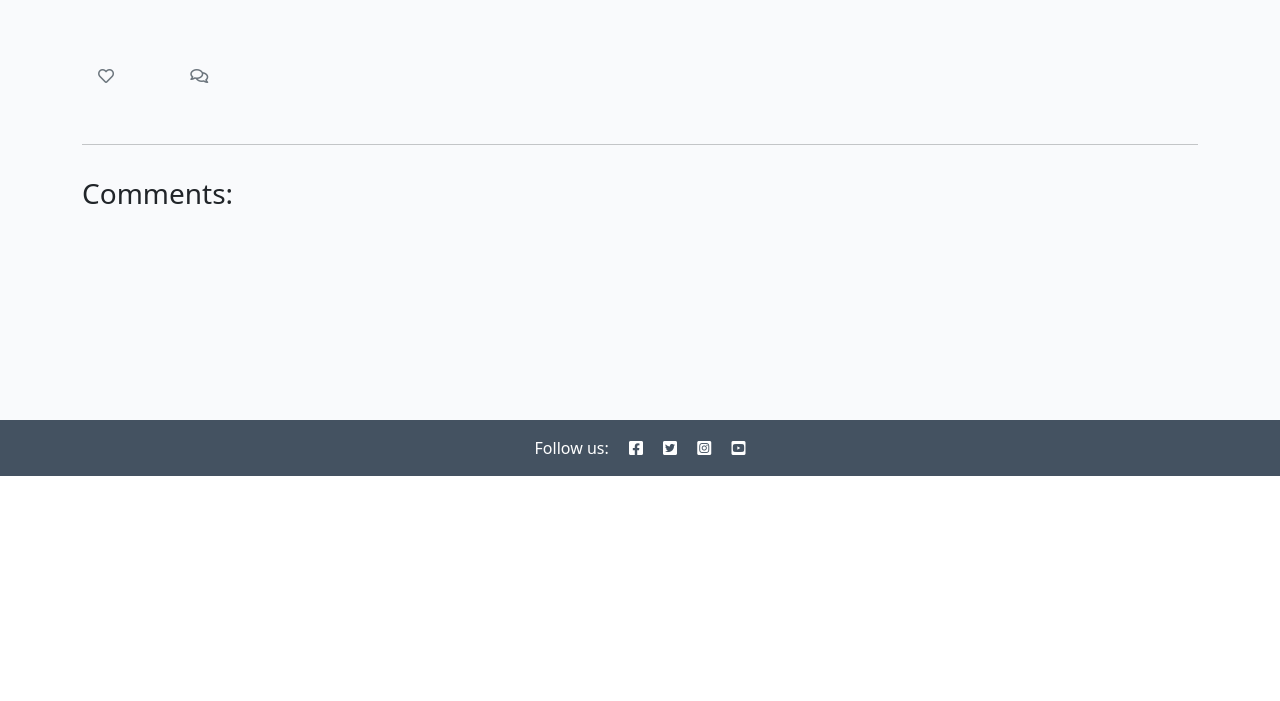
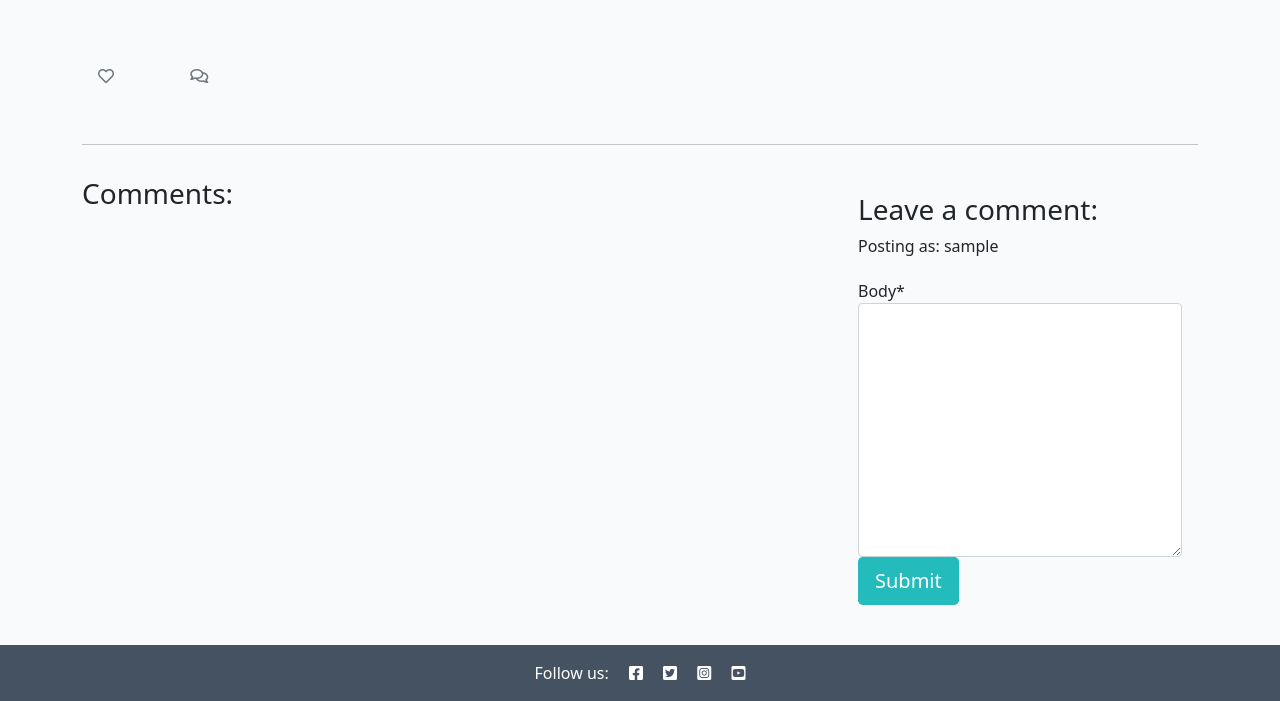
Before and after one commit to Lynch4360/wired-out-v2, a Django app: template templates/post_detail.html in a window 1280 px wide. Shown: the part 324-1025 px from the top of the page. Before the commit the page ends 800 px from the top, so only its background shows below. Run offline with Django 3.2, Linux system fonts and the light colour scheme; the template is opened without the code that fills it: values that come from a table or form of the project are taken from there, others are empty; the visitor is signed in with stand-in values (Sample User, id 1); some libraries are stand-ins or nearby versions.

Commit message:
Create forms.py, create comment form class and add it to post detail template

```diff
--- /dev/null
+++ b/blog/forms.py
@@ -0,0 +1,8 @@
+from .models import Comment
+from django import forms
+
+
+class CommentForm(forms.ModelForm):
+    class Meta:
+        model = Comment
+        fields = ('body',)
--- a/blog/views.py
+++ b/blog/views.py
@@ -1,6 +1,7 @@
 from django.shortcuts import render, get_object_or_404
 from django.views import generic, View
 from .models import Post
+from .forms import CommentForm
 
 
 class PostList(generic.ListView):
@@ -27,5 +28,6 @@ class PostDetail(View):
                 "post": post,
                 "comments": comments,
                 "liked": liked,
+                "comment_form": CommentForm(),
             },
         )
--- a/templates/post_detail.html
+++ b/templates/post_detail.html
@@ -1,4 +1,6 @@
 {% extends 'base.html' %} {% block content %}
+
+{% load crispy_forms_tags %}
 
 <div class="masthead">
     <div class="container">
@@ -76,7 +78,18 @@
         </div>
         <div class="col-md-4 card mb-4  mt-3 ">
             <div class="card-body">
-                <!-- For later -->
+                {% if user.is_authenticated %}
+
+                <h3>Leave a comment:</h3>
+                <p>Posting as: {{ user.username }}</p>
+                <form method="post" style="margin-top: 1.3em;">
+                    {{ comment_form | crispy }}
+                    {% csrf_token %}
+                    <button type="submit" class="btn btn-signup btn-lg">Submit</button>
+                </form>
+
+                {% endif %}
+
             </div>
         </div>
     </div>
--- a/wiredout/settings.py
+++ b/wiredout/settings.py
@@ -49,6 +49,7 @@ INSTALLED_APPS = [
     'django.contrib.staticfiles',
     'cloudinary',
     'django_summernote',
+    'crispy_forms',
     'blog',
 ]
 
@@ -57,6 +58,8 @@ SITE_ID = 1
 LOGIN_REDIRECT_URL = '/'
 LOGOUT_REDIRECT_URL = '/'
 ACCOUNT_EMAIL_VERIFICATION = 'none'
+
+CRISPY_TEMPLATE_PACK = 'bootstrap4'
 
 MIDDLEWARE = [
     'django.middleware.security.SecurityMiddleware',
```
